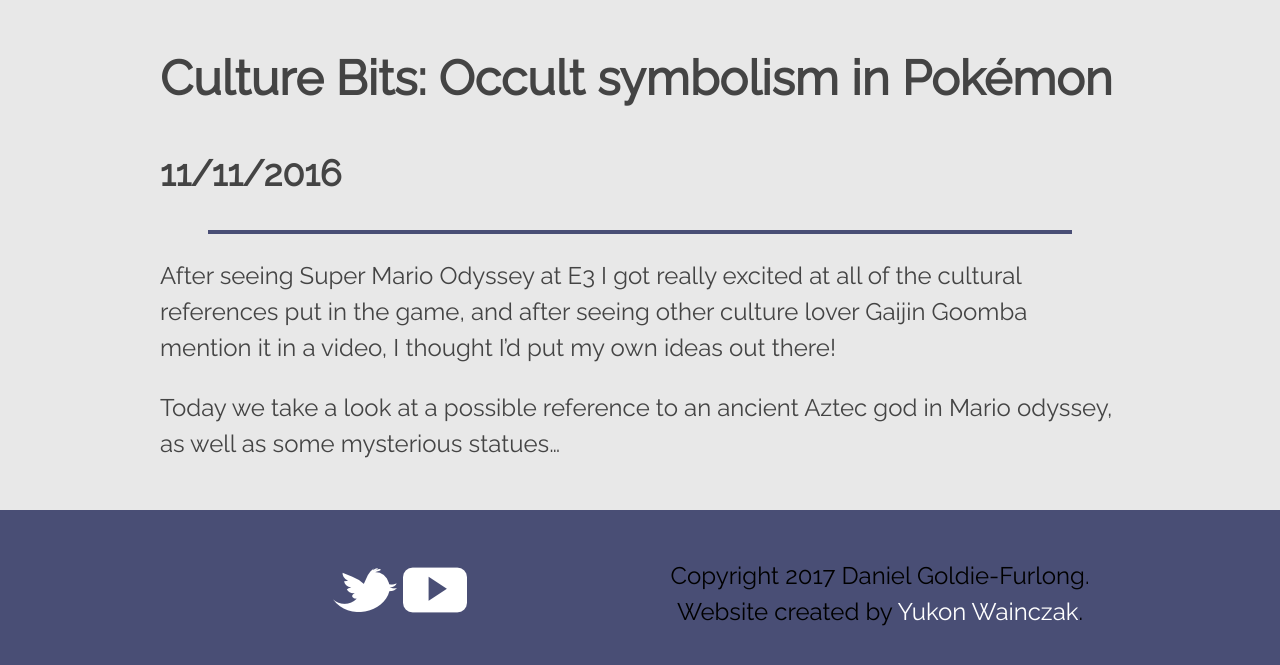
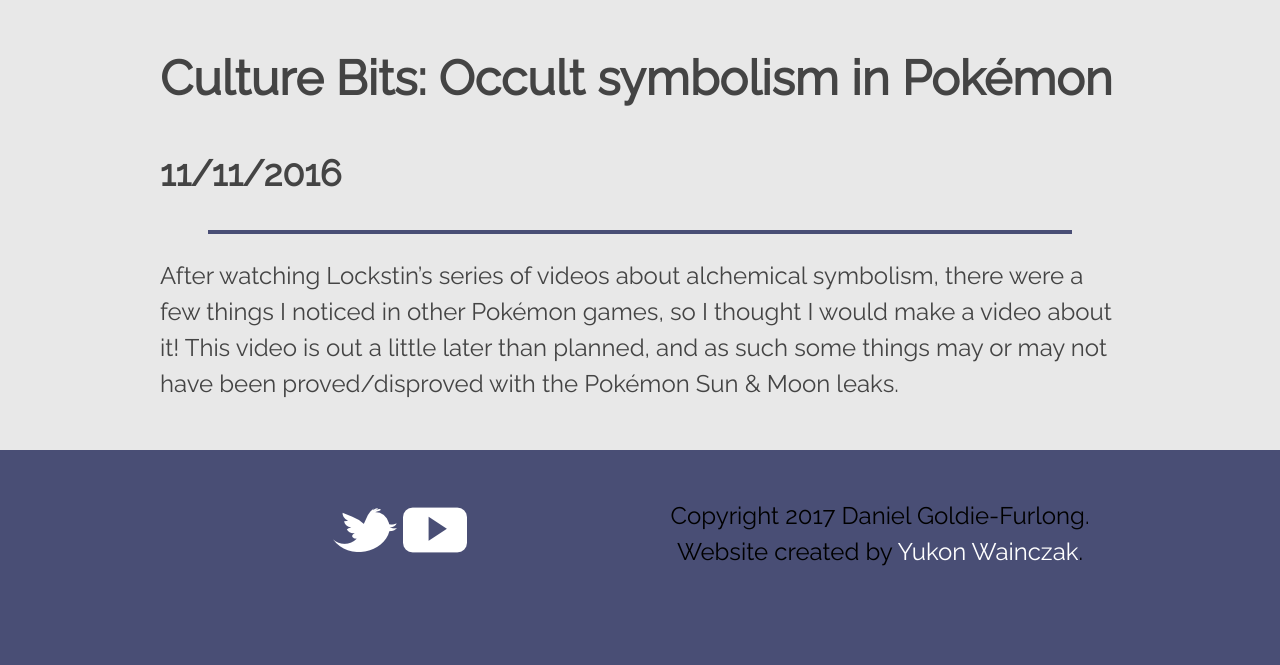
Before and after one commit to Kaihatsujin/kaihatsujin.github.io, a Jekyll site: the page built from _posts/2016-11-11-culture-bits-occilt-symbolism-in-pokemon.md, in a window 1280 px wide and 900 px high, scrolled down 1130 px, cut to the strip 220-885 px from the top of the window. Built offline with Jekyll 4.4.1, drawn with Linux system fonts in a browser that asks for light colours; after the commit the page ends 1970 px from its top, so only the background shows below that.

Commit message:
Update 2016-11-11-culture-bits-occilt-symbolism-in-pokemon.md

```diff
--- a/_posts/2016-11-11-culture-bits-occilt-symbolism-in-pokemon.md
+++ b/_posts/2016-11-11-culture-bits-occilt-symbolism-in-pokemon.md
@@ -7,6 +7,5 @@
 date: 2016-11-11
 ---
 
-After seeing Super Mario Odyssey at E3 I got really excited at all of the cultural references put in the game, and after seeing other culture lover Gaijin Goomba mention it in a video, I thought I'd put my own ideas out there!
-
-Today we take a look at a possible reference to an ancient Aztec god in Mario odyssey, as well as some mysterious statues...
+After watching Lockstin's series of videos about alchemical symbolism, there were a few things I noticed in other Pokémon games, so I thought I would make a video about it!
+This video is out a little later than planned, and as such some things may or may not have been proved/disproved with the Pokémon Sun & Moon leaks.
```
